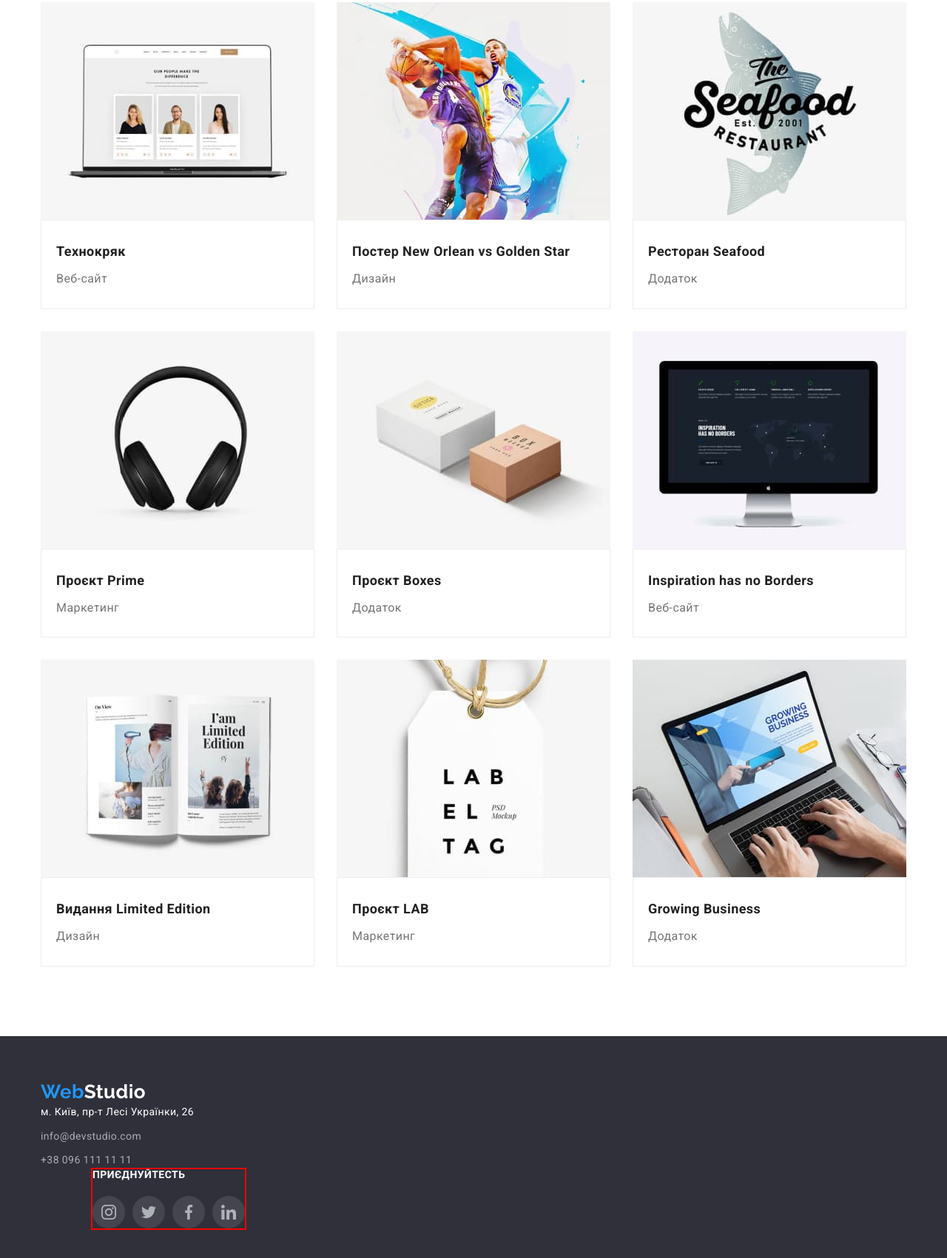
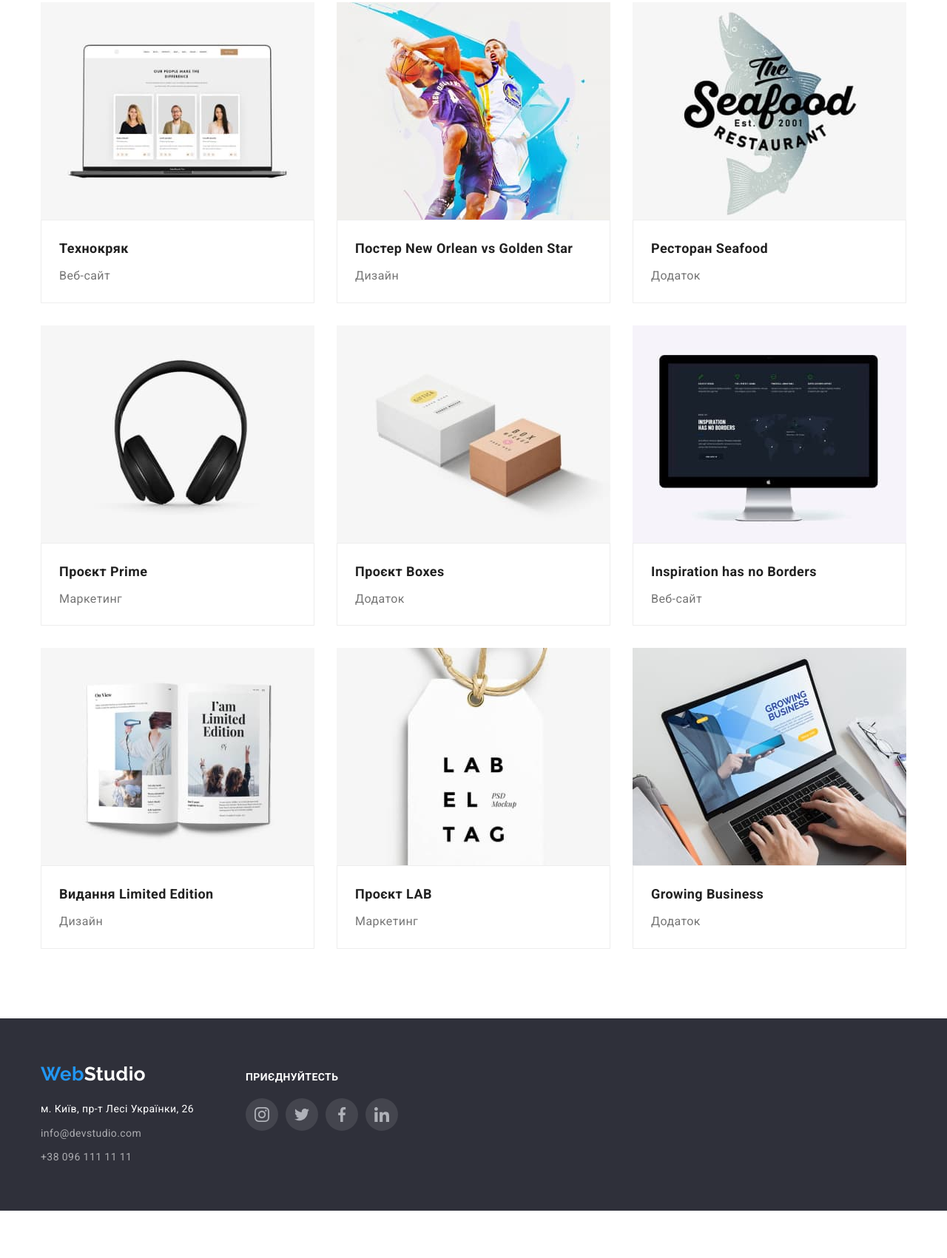
Before and after one commit to JaneLev90/goit-markup-hw-04, a plain HTML site: page portfolio.html in a window 1280 px wide. Shown: the part 257-1958 px from the top of the page at 74% size. After the commit the page ends 1894 px from the top, so only its background shows below. Drawn offline with nearby package versions, Linux system fonts and the light colour scheme.

Commit message:
ДЗ 4 виправлення

```diff
--- a/css/styles.css
+++ b/css/styles.css
@@ -115,9 +115,9 @@ nav .current {
 .contacts {
   font-weight: 500;
   line-height: 1.1;
-
+  display: flex;
+  align-items: center;
   color: var(--color-second);
-  cursor: pointer;
 }
 .contacts:hover {
   color: var(--color-active);
@@ -323,7 +323,8 @@ nav .current {
   justify-content: center;
   gap: 30px;
 }
-.clients-lists-link {
+
+.clients-link {
   width: 170px;
   height: 92px;
   border: 1px solid #afb1b8;
@@ -333,24 +334,18 @@ nav .current {
   align-items: center;
   justify-content: center;
 
-  cursor: pointer;
-}
-.clients-lists-link a {
   color: var(--color-svg);
 }
-.client {
+.icon-client {
   fill: currentColor;
+  outline: none;
 }
-.clients-lists-link:hover {
+.clients-link:hover,
+.clients-link:focus {
   border: 1px solid #188ce8;
 }
-.clients-lists-link:hover .client {
-  fill: var(--color-active);
-}
-.clients-lists-link:focus {
-  border: 1px solid #188ce8;
-}
-.clients-lists-link:focus .client {
+.clients-link:hover .icon-client,
+.clients-link:focus .icon-client {
   fill: var(--color-active);
 }
 
@@ -381,32 +376,37 @@ nav .current {
 .works-button:hover {
   color: var(--color-fone);
   background-color: var(--color-active);
+  box-shadow: 0px 3px 1px rgba(0, 0, 0, 0.1), 0px 1px 2px rgba(0, 0, 0, 0.08), 0px 2px 2px rgba(0, 0, 0, 0.12);
 }
 .works-button:focus {
   color: var(--color-fone);
   background-color: var(--color-active);
   outline: none;
+  box-shadow: 0px 3px 1px rgba(0, 0, 0, 0.1), 0px 1px 2px rgba(0, 0, 0, 0.08), 0px 2px 2px rgba(0, 0, 0, 0.12);
 }
 
-.works-container {
+.portfolio-list {
   display: flex;
   flex-wrap: wrap;
   gap: 30px;
 }
 
-.works-container-element:nth-last-child(-n + 3) {
+.portfolio-item:nth-last-child(-n + 3) {
   margin-bottom: 0;
 }
-.works-container-element:hover {
+.portfolio-link {
+  display: block;
+}
+.portfolio-link:hover {
   box-shadow: 0px 1px 1px rgba(0, 0, 0, 0.12), 0px 4px 4px rgba(0, 0, 0, 0.06),
     1px 4px 6px rgba(0, 0, 0, 0.16);
 }
-.works-container-element:focus {
+.portfolio-link:focus {
   box-shadow: 0px 1px 1px rgba(0, 0, 0, 0.12), 0px 4px 4px rgba(0, 0, 0, 0.06),
     1px 4px 6px rgba(0, 0, 0, 0.16);
 }
 .works-box {
-  padding: 24px 20px;
+  padding: 20px 24px;
   border: 1px solid #eeeeee;
 }
 .works-title {
@@ -429,12 +429,13 @@ nav .current {
 /*footer*/
 
 .footer {
-  display: flex;
-  align-items: center;
-  justify-content: center;
   padding-top: 60px;
   padding-bottom: 60px;
   background-color: var(--color-backdark);
+}
+.footer .container {
+  display: flex;
+  align-items: baseline;
 }
 .footer-list {
   display: inline-block;
@@ -451,10 +452,14 @@ nav .current {
 .logo-web {
   color: var(--color-active);
 }
+.footer-list-element {
+  margin-top: 20px;
+}
 .footer-address {
   font-style: normal;
   font-weight: 400;
   line-height: 1.7;
+
   color: var(--color-fone);
   cursor: pointer;
 }
@@ -464,6 +469,7 @@ nav .current {
 .footer-address:focus {
   color: var(--color-active);
 }
+
 .footer-list-element > li:not(:last-child) {
   margin-bottom: 9px;
 }
@@ -480,14 +486,7 @@ nav .current {
   color: var(--color-active);
 }
 .socials-box {
-  display: flex;
-  flex-direction: column;
-  align-items: flex-start;
   margin-left: 70px;
-  outline: 2px solid red;
-
-  width: 206px;
-  height: 80px;
 }
 .socials {
   font-weight: 700;
--- a/portfolio.html
+++ b/portfolio.html
@@ -47,7 +47,8 @@
                 fill="none"
               >
                 <use href="./images/sprite1.svg#icon-envelope"></use></svg
-              >info@devstudio.com</a>
+              >info@devstudio.com</a
+            >
           </li>
           <li class="hover-smartphon">
             <a class="contacts" href="tel:+380961111111">
@@ -75,9 +76,9 @@
             </li>
           </ul>
 
-          <ul class="works-container">
-            <li class="works-container-element">
-              <a href="#">
+          <ul class="portfolio-list">
+            <li class="portfolio-item">
+              <a class="portfolio-link" href="#">
                 <img
                   src="./images/tekhnokrjak.jpg"
                   alt="Веб-сайт Технокряк"
@@ -89,8 +90,8 @@
                 </div></a
               >
             </li>
-            <li class="works-container-element">
-              <a href="#">
+            <li class="portfolio-item">
+              <a class="portfolio-link" href="#">
                 <img
                   src="./images/neworlean.jpg"
                   alt="Постер New Orlean"
@@ -102,8 +103,8 @@
                 </div></a
               >
             </li>
-            <li class="works-container-element">
-              <a href="#">
+            <li class="portfolio-item">
+              <a class="portfolio-link" href="#">
                 <img
                   src="./images/restoran.jpg"
                   alt="Додаток ресторану Seafood"
@@ -115,8 +116,8 @@
                 </div></a
               >
             </li>
-            <li class="works-container-element">
-              <a href="#">
+            <li class="portfolio-item">
+              <a class="portfolio-link" href="#">
                 <img src="./images/prime.jpg" alt="Проєкт Prime" width="370" />
                 <div class="works-box">
                   <h2 class="works-title">Проєкт Prime</h2>
@@ -124,8 +125,8 @@
                 </div></a
               >
             </li>
-            <li class="works-container-element">
-              <a href="#">
+            <li class="portfolio-item">
+              <a class="portfolio-link" href="#">
                 <img src="./images/boxes.jpg" alt="Проєкт Boxes" width="370" />
                 <div class="works-box">
                   <h2 class="works-title">Проєкт Boxes</h2>
@@ -133,8 +134,8 @@
                 </div></a
               >
             </li>
-            <li class="works-container-element">
-              <a href="#">
+            <li class="portfolio-item">
+              <a class="portfolio-link" href="#">
                 <img
                   src="./images/inspiration.jpg"
                   alt="Inspiration has no Borders"
@@ -148,8 +149,8 @@
                 </div></a
               >
             </li>
-            <li class="works-container-element">
-              <a href="#">
+            <li class="portfolio-item">
+              <a class="portfolio-link" href="#">
                 <img
                   src="./images/vidannja.jpg"
                   alt="Видання Limited Edition"
@@ -161,8 +162,8 @@
                 </div></a
               >
             </li>
-            <li class="works-container-element">
-              <a href="#">
+            <li class="portfolio-item">
+              <a class="portfolio-link" href="#">
                 <img src="./images/lab.jpg" alt="Проєкт LAB" width="370" />
                 <div class="works-box">
                   <h2 class="works-title">Проєкт LAB</h2>
@@ -170,8 +171,8 @@
                 </div></a
               >
             </li>
-            <li class="works-container-element">
-              <a href="#">
+            <li class="portfolio-item">
+              <a class="portfolio-link" href="#">
                 <img
                   src="./images/growingbusiness.jpg"
                   alt="Додаток Growing Business"
```
Also changed, not shown: index.html (+24 -23 lines).
